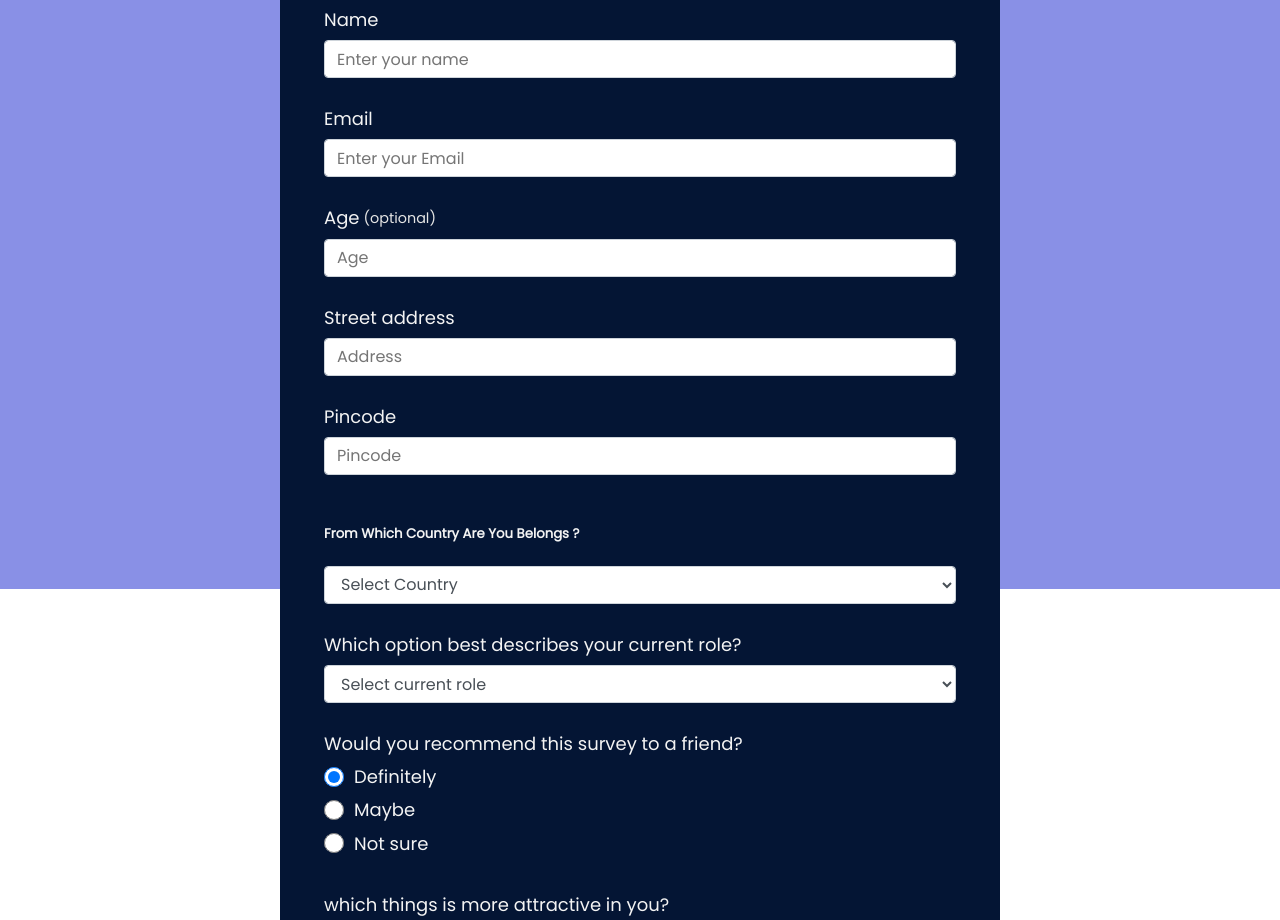
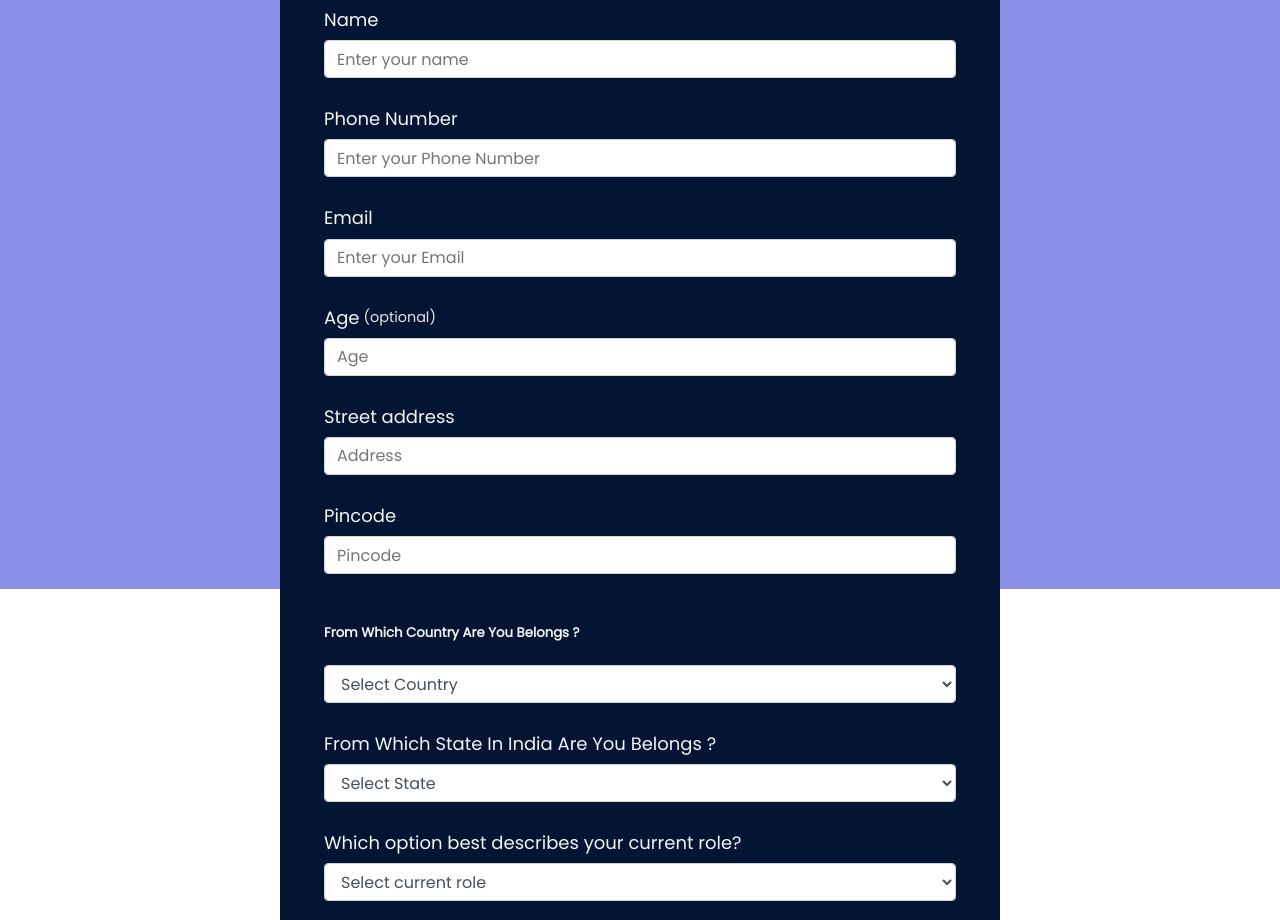
Before and after one commit to Prince3pro/survery-form, a plain HTML site: page Index.html in a window 1280 px wide. Shown: the part 211-1131 px from the top of the page. Drawn offline with Linux system fonts and the light colour scheme.

Commit message:
Update Index.html
Signed-off-by: Prince3pro <99083756+Prince3pro@users.noreply.github.com>

```diff
--- a/Index.html
+++ b/Index.html
@@ -1,5 +1,5 @@
 <!-- Created by <prince3pro> -->
-<html>
+<html lang="en">
 <head>
     <meta charset="UTF-8" />
     <meta name="descriptian" content="aaaa">
@@ -22,6 +22,10 @@
     <div class="form-group">
       <label id="name-label" for="name">Name</label>
       <input type="text" inputmode="text" name="name" id="name" class="form-control" placeholder="Enter your name" required />
+    </div>
+    <div class="form-group">
+        <label id="number-label"for="number">Phone Number</label>
+        <input type="number" name="number"id="number" class="form-control"placeholder="Enter your Phone Number" required />
     </div>
     <div class="form-group">
       <label id="email-label" for="email">Email</label>
@@ -299,6 +303,53 @@
     <option value="ZW">Zimbabwe</option>
 </select>
 </div>
+
+
+
+<form>
+  <div class="form-group">
+    <label for="#inputState">From Which State In India Are You Belongs ?</label>
+    <select class="form-control" id="inputState">
+                        <option value="SelectState">Select State</option>
+                        <option value="Andra Pradesh">Andra Pradesh</option>
+                        <option value="Arunachal Pradesh">Arunachal Pradesh</option>
+                        <option value="Assam">Assam</option>
+                        <option value="Bihar">Bihar</option>
+                        <option value="Chhattisgarh">Chhattisgarh</option>
+                        <option value="Goa">Goa</option>
+                        <option value="Gujarat">Gujarat</option>
+                        <option value="Haryana">Haryana</option>
+                        <option value="Himachal Pradesh">Himachal Pradesh</option>
+                        <option value="Jammu and Kashmir">Jammu and Kashmir</option>
+                        <option value="Jharkhand">Jharkhand</option>
+                        <option value="Karnataka">Karnataka</option>
+                        <option value="Kerala">Kerala</option>
+                        <option value="Madya Pradesh">Madya Pradesh</option>
+                        <option value="Maharashtra">Maharashtra</option>
+                        <option value="Manipur">Manipur</option>
+                        <option value="Meghalaya">Meghalaya</option>
+                        <option value="Mizoram">Mizoram</option>
+                        <option value="Nagaland">Nagaland</option>
+                        <option value="Orissa">Orissa</option>
+                        <option value="Punjab">Punjab</option>
+                        <option value="Rajasthan">Rajasthan</option>
+                        <option value="Sikkim">Sikkim</option>
+                        <option value="Tamil Nadu">Tamil Nadu</option>
+                        <option value="Telangana">Telangana</option>
+                        <option value="Tripura">Tripura</option>
+                        <option value="Uttaranchal">Uttaranchal</option>
+                        <option value="Uttar Pradesh">Uttar Pradesh</option>
+                        <option value="West Bengal">West Bengal</option>
+                        <option value="Andaman and Nicobar Islands">Andaman and Nicobar Islands</option>
+                        <option value="Chandigarh">Chandigarh</option>
+                        <option value="Dadar and Nagar Haveli">Dadar and Nagar Haveli</option>
+                        <option value="Daman and Diu">Daman and Diu</option>
+                        <option value="Delhi">Delhi</option>
+                        <option value="Lakshadeep">Lakshadeep</option>
+                        <option value="Pondicherry">Pondicherry</option>
+                      </select>
+  </div>
+
     <div class="form-group">
       <p>Which option best describes your current role?</p>
       <select id="dropdown" name="role" class="form-control" required>
@@ -360,12 +411,9 @@
       <textarea id="comments" class="input-textarea" name="comment" placeholder="Enter your comment here..."></textarea>
     </div>
     <div class="form-group">
-      <button type="submit" action="https://prince3pro.github.io/" id="submit" target="" class="submit-button">
+      <button type="submit" action="https://prince3pro.github.io/" id="submit" class="submit-button">
         Submit
       </button>
-    </div>
-    <div class="form-group">
-        <h1>for further</h1><h1>update</h1>
     </div>
 </form>
  <marquee behaviour="scroll" direction="left"> <code>Copyright© --Prince-- <u>2022</u></code>
```
